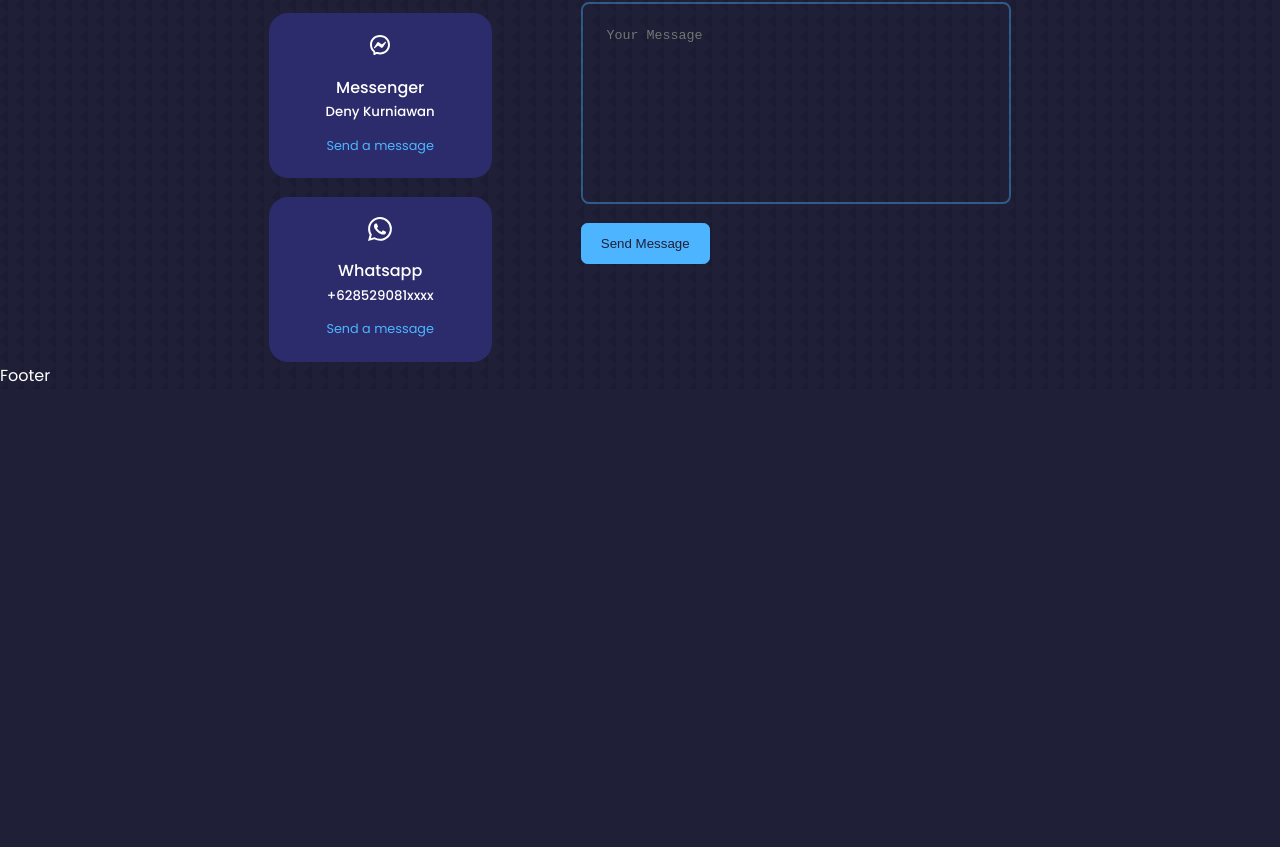
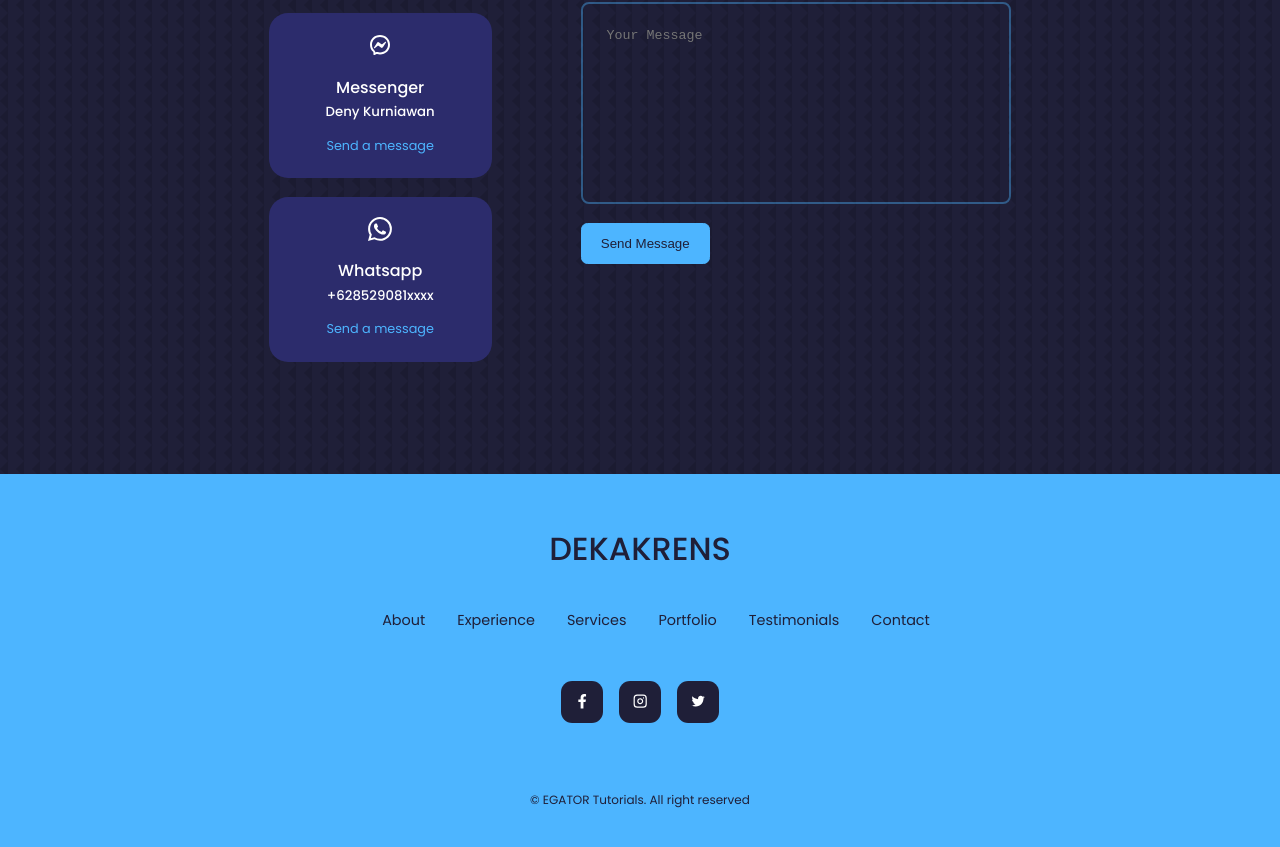
Before and after one commit to dekakrens/portfolio, a React (Create React App) app: page / in a window 1280 px wide. Shown: the part 5059-5906 px from the top of the page. Before the commit the page ends 5448 px from the top, so only its background shows below. Built offline with nearby package versions, Linux system fonts and the light colour scheme.

Commit message:
Footer is done

```diff
--- a/src/components/footer/Footer.jsx
+++ b/src/components/footer/Footer.jsx
@@ -1,8 +1,57 @@
 import React from "react";
 import "./footer.css";
+import { FaFacebookF } from "react-icons/fa";
+import { FiInstagram } from "react-icons/fi";
+import { IoLogoTwitter } from "react-icons/io";
 
 const Footer = () => {
-  return <div>Footer</div>;
+  return (
+    <footer>
+      <a href="#" className="footer__logo">
+        DEKAKRENS
+      </a>
+
+      <ul className="permalinks">
+        <li>
+          <a href="#"></a>
+        </li>
+        <li>
+          <a href="#about">About</a>
+        </li>
+        <li>
+          <a href="#experience">Experience</a>
+        </li>
+        <li>
+          <a href="#services">Services</a>
+        </li>
+        <li>
+          <a href="#portfolio">Portfolio</a>
+        </li>
+        <li>
+          <a href="#testimonials">Testimonials</a>
+        </li>
+        <li>
+          <a href="#contact">Contact</a>
+        </li>
+      </ul>
+
+      <div className="footer__socials">
+        <a href="https://facebook.com/DENYQU">
+          <FaFacebookF />
+        </a>
+        <a href="https://instagram.com/deny_wa">
+          <FiInstagram />
+        </a>
+        <a href="https://twitter.com/dekakrens">
+          <IoLogoTwitter />
+        </a>
+      </div>
+
+      <div className="footer__copyright">
+        <small>&copy; EGATOR Tutorials. All right reserved </small>
+      </div>
+    </footer>
+  );
 };
 
 export default Footer;
--- a/src/components/footer/footer.css
+++ b/src/components/footer/footer.css
@@ -0,0 +1,66 @@
+footer {
+  background: var(--color-primary);
+  padding: 3rem 0;
+  text-align: center;
+  font-size: 0.9rem;
+  margin-top: 7rem;
+}
+
+footer a {
+  color: var(--color-bg);
+}
+
+.footer__logo {
+  font-size: 2rem;
+  font-weight: 500;
+  margin-bottom: 2rem;
+  display: inline-block;
+}
+
+.permalinks {
+  display: flex;
+  flex-wrap: wrap;
+  justify-content: center;
+  gap: 2rem;
+  margin: 0 auto 3rem;
+}
+
+.footer__socials {
+  display: flex;
+  justify-content: center;
+  gap: 1rem;
+  margin-bottom: 4rem;
+}
+
+.footer__socials a {
+  background: var(--color-bg);
+  color: var(--color-white);
+  padding: 0.8rem;
+  border-radius: 0.7rem;
+  display: flex;
+  border: 1px solid transparent;
+  transition: var(--transition);
+}
+
+.footer__socials a:hover {
+  background: transparent;
+  color: var(--color-bg);
+  border-color: var(--color-bg);
+}
+
+.footer__copyright {
+  margin-bottom: 4rem;
+  color: var(--color-bg);
+}
+
+/* ================= MEDIA QUERIES (SMALL DEVICES) ================= */
+@media screen and (max-width: 600px) {
+  .permalinks {
+    flex-direction: column;
+    gap: 1.5rem;
+  }
+
+  .footer__socials {
+    margin-bottom: 2.6rem;
+  }
+}
```
